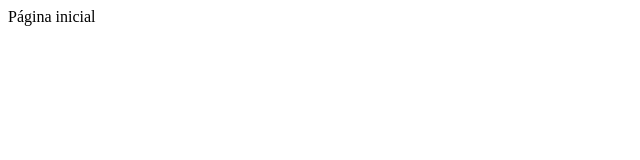
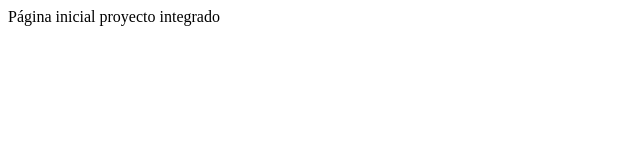
Before and after one commit to MarianaVergara/Pagina-octavo., a plain HTML site: page index.html in a window 1280 px wide. Shown: the whole page, without its empty margins (0-640 px from the left). Drawn offline with Linux system fonts and the light colour scheme.

Commit message:
Actualización 2

```diff
--- a/index.html
+++ b/index.html
@@ -7,5 +7,6 @@
 </head>
 <body>
     Página inicial
+    proyecto integrado
 </body>
 </html>
```
